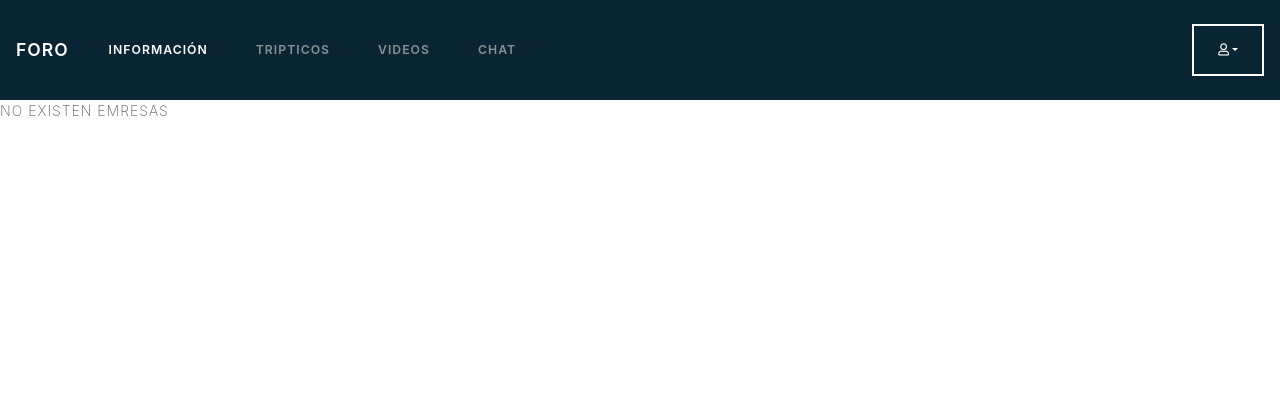
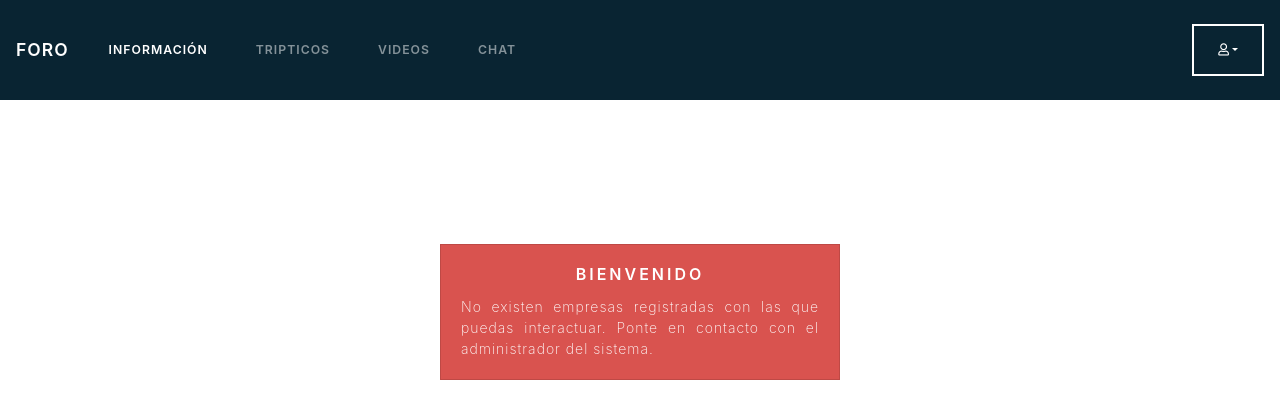
Before and after one commit to riversdev/Foro-para-empresas, a PHP site: page /usuario in a window 1280 px wide. Shown: the top 419 px of the page. Run offline with PHP 8.4, Linux system fonts and the light colour scheme; the visitor is signed in with stand-in values (Sample User, id 1); data that the repository does not hold is empty; some libraries are stand-ins or nearby versions; some web fonts are replaced.

Commit message:
mensajes vacios

```diff
--- /dev/null
+++ b/views/components/antesDeElegir.js
@@ -0,0 +1,15 @@
+Vue.component('antesdeelegir', {
+    template:/*html*/
+        `
+        <div class="row px-5 pt-3 d-flex justify-content-center pt-5 mt-5">
+            <div class="card mb-3 bg-warning text-white mt-5" style="max-width: 25rem;">
+                <div class="card-body text-white">
+                    <h5 class="card-title text-center">Bienvenido</h5>
+                    <p class="card-text text-justify">
+                        Selecciona la empresa de tu interés en la lista a la derecha. Podrás vizualizar su información, tripticos y videos navegando entre las opciones de la parte superior. Tienes acceso a un chat con la empresa eligiendo la opción en la parte superior.
+                    </p>
+                </div>
+            </div>
+        </div>
+    `
+});
--- /dev/null
+++ b/views/components/vaciousuario.js
@@ -0,0 +1,18 @@
+Vue.component('vaciousuarios', {
+    props: ['cat'],
+    template:/*html*/
+        `
+        <div class="row px-5 pt-3 d-flex justify-content-center pt-5 mt-5">
+            <div class="card bg-warning mb-3" style="max-width: 18rem;">
+                <div class="card-body text-white">
+                    <h6 class="card-title text-center">No existen {{cat}}</h6>
+                    <p class="card-text text-justify">
+                        <small>
+                            Esta empresa no ha registrado {{cat}} aún. Ponte en contacto con ella mediante el chat o usando su correo electrónico visible en la sección <i>información</i>
+                        </small>
+                    </p>
+                </div>
+            </div>
+        </div>
+    `
+});
--- a/views/templates/usuario.php
+++ b/views/templates/usuario.php
@@ -6,7 +6,8 @@
 <script src="views\static\js\vue\vue-router.js"></script>
 <!-- Components -->
 <script src="views/components/navUsuarios.js"></script>
-<script src="views/components/vacio.js"></script>
+<script src="views/components/vaciousuario.js"></script>
+<script src="views/components/antesDeElegir.js"></script>
 
 <?php
 session_start();
@@ -36,7 +37,16 @@ if (isset($_SESSION['user_id'])) {
         <p class="d-none">{{nombreUsuario="<?= $usuario['nombre'] ?>"}}</p>
         <navegacionusuarios nombre="<?= $usuario['nombre'] ?>" correo="<?= $usuario['correo'] ?>"></navegacionusuarios>
         <div v-if="empresas === null">
-            NO EXISTEN EMRESAS
+            <div class="row px-5 pt-3 d-flex justify-content-center pt-5 mt-5">
+                <div class="card mb-3 bg-danger text-white mt-5" style="max-width: 25rem;">
+                    <div class="card-body text-white">
+                        <h5 class="card-title text-center">Bienvenido</h5>
+                        <p class="card-text text-justify">
+                            No existen empresas registradas con las que puedas interactuar. Ponte en contacto con el administrador del sistema.
+                        </p>
+                    </div>
+                </div>
+            </div>
         </div>
         <div v-else>
             <div class="row">
@@ -44,16 +54,7 @@ if (isset($_SESSION['user_id'])) {
                     <div class="tab-content" id="myTabContent">
                         <div class="tab-pane fade show active" id="nav-info" role="tabpanel" aria-labelledby="nav-info-tab">
                             <div v-if="idEmpresaU === ''">
-                                <div class="row px-5 pt-3 d-flex justify-content-center pt-5 mt-5">
-                                    <div class="card mb-3 bg-warning text-white mt-5" style="max-width: 25rem;">
-                                        <div class="card-body text-white">
-                                            <h5 class="card-title text-center">Bienvenido</h5>
-                                            <p class="card-text text-justify">
-                                                Selecciona la empresa de tu interés en la lista a la derecha. Podrás vizualizar su información, tripticos y videos navegando entre las opciones de la parte superior. Tienes acceso a un chat con la empresa eligiendo la opción en la parte superior.
-                                            </p>
-                                        </div>
-                                    </div>
-                                </div>
+                                <antesdeelegir></antesdeelegir>
                             </div>
                             <div v-else>
                                 <div class="row px-5 pt-3">
@@ -141,16 +142,11 @@ if (isset($_SESSION['user_id'])) {
                         </div>
                         <div class="tab-pane fade" id="nav-tripticos" role="tabpanel" aria-labelledby="nav-tripticos-tab">
                             <div v-if="idEmpresaU === ''">
-                                <div class="row px-5 pt-3 d-flex justify-content-center pt-5 mt-5">
-                                    <div class="card mb-3 bg-warning text-white mt-5" style="max-width: 25rem;">
-                                        <div class="card-body text-white">
-                                            <h5 class="card-title text-center">Bienvenido</h5>
-                                            <p class="card-text text-justify">
-                                                Selecciona la empresa de tu interés en la lista a la derecha. Podrás vizualizar su información, tripticos y videos navegando entre las opciones de la parte superior. Tienes acceso a un chat con la empresa eligiendo la opción en la parte superior.
-                                            </p>
+                                <antesdeelegir></antesdeelegir>
                             </div>
-                                    </div>
-                                </div>
+                            <div v-else>
+                                <div v-if="tripticos === null">
+                                    <vaciousuarios cat="tripticos"></vaciousuarios>
                                 </div>
                                 <div v-else>
                                     <div class="row pt-3">
@@ -177,18 +173,14 @@ if (isset($_SESSION['user_id'])) {
                                     </div>
                                 </div>
                             </div>
+                        </div>
                         <div class="tab-pane fade" id="nav-videos" role="tabpanel" aria-labelledby="nav-videos-tab">
                             <div v-if="idEmpresaU === ''">
-                                <div class="row px-5 pt-3 d-flex justify-content-center pt-5 mt-5">
-                                    <div class="card mb-3 bg-warning text-white mt-5" style="max-width: 25rem;">
-                                        <div class="card-body text-white">
-                                            <h5 class="card-title text-center">Bienvenido</h5>
-                                            <p class="card-text text-justify">
-                                                Selecciona la empresa de tu interés en la lista a la derecha. Podrás vizualizar su información, tripticos y videos navegando entre las opciones de la parte superior. Tienes acceso a un chat con la empresa eligiendo la opción en la parte superior.
-                                            </p>
+                                <antesdeelegir></antesdeelegir>
                             </div>
-                                    </div>
-                                </div>
+                            <div v-else>
+                                <div v-if="tripticos === null">
+                                    <vaciousuarios cat="videos"></vaciousuarios>
                                 </div>
                                 <div v-else>
                                     <div class="row pt-3">
@@ -215,18 +207,10 @@ if (isset($_SESSION['user_id'])) {
                                     </div>
                                 </div>
                             </div>
+                        </div>
                         <div class="tab-pane fade" id="nav-chat" role="tabpanel" aria-labelledby="nav-chat-tab">
                             <div v-if="idEmpresaU === ''">
-                                <div class="row px-5 pt-3 d-flex justify-content-center pt-5 mt-5">
-                                    <div class="card mb-3 bg-warning text-white mt-5" style="max-width: 25rem;">
-                                        <div class="card-body text-white">
-                                            <h5 class="card-title text-center">Bienvenido</h5>
-                                            <p class="card-text text-justify">
-                                                Selecciona la empresa de tu interés en la lista a la derecha. Podrás vizualizar su información, tripticos y videos navegando entre las opciones de la parte superior. Tienes acceso a un chat con la empresa eligiendo la opción en la parte superior.
-                                            </p>
-                                        </div>
-                                    </div>
-                                </div>
+                                <antesdeelegir></antesdeelegir>
                             </div>
                             <div v-else>
                                 <div class="row d-flex align-items-center justify-content-center pt-3">
```
Lines whose indentation alone changed are shown as unchanged.
